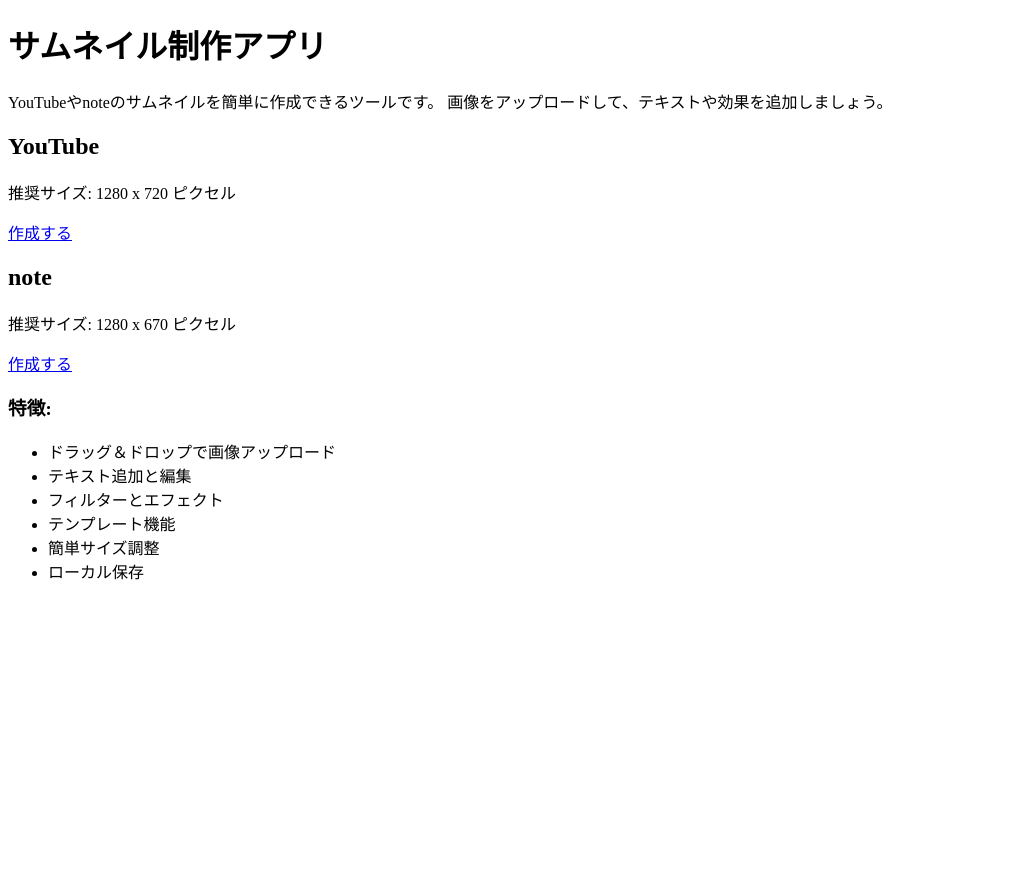
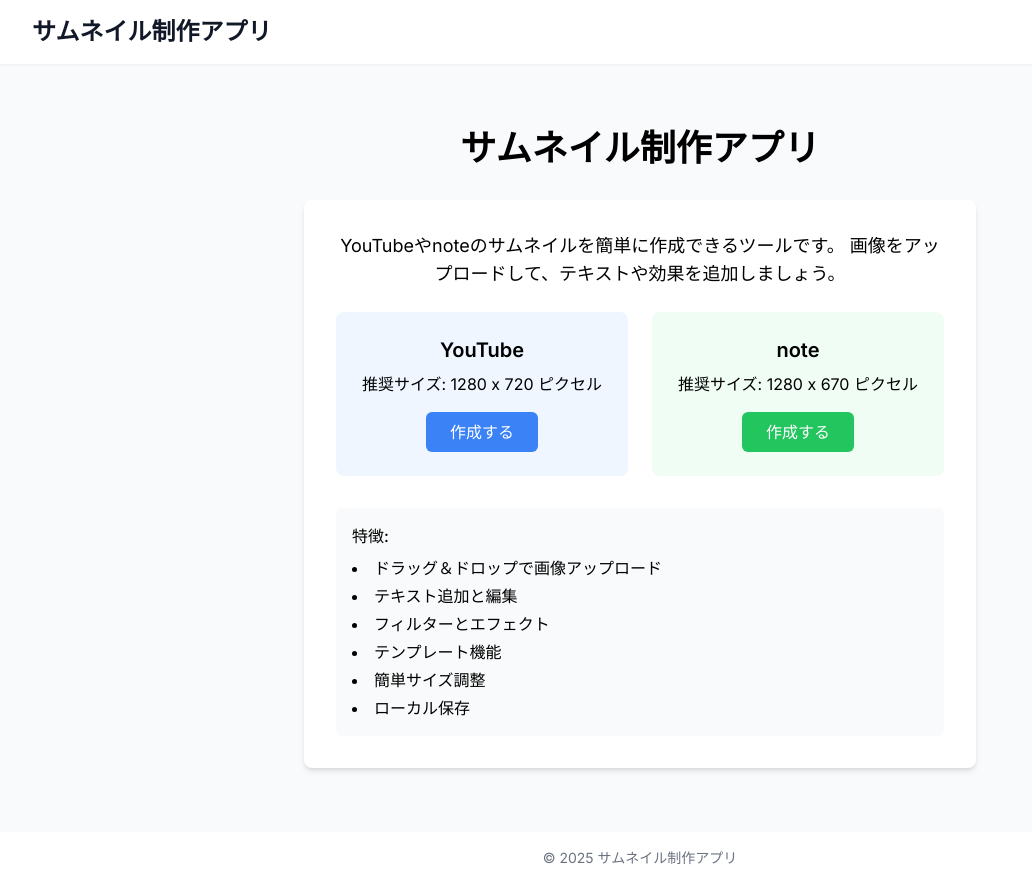
Before and after one commit to Yuuta12-maker/thumbnail-creator, a Next.js app: page / in a window 1280 px wide. Shown: the whole page, without its empty margins (0-1032 px from the left). Before the commit the page ends 800 px from the top, so only its background shows below. Built offline with nearby package versions, Linux system fonts and the light colour scheme.

Commit message:
ルートレイアウトファイルを追加

```diff
--- /dev/null
+++ b/src/app/layout.tsx
@@ -0,0 +1,44 @@
+import './globals.css'
+import type { Metadata } from 'next'
+import { Inter } from 'next/font/google'
+
+const inter = Inter({ subsets: ['latin'] })
+
+export const metadata: Metadata = {
+  title: 'サムネイル制作アプリ',
+  description: 'YouTubeやnoteのサムネイルを簡単に作成できるWebアプリ',
+}
+
+export default function RootLayout({
+  children,
+}: {
+  children: React.ReactNode
+}) {
+  return (
+    <html lang="ja">
+      <body className={inter.className}>
+        <div className="min-h-screen bg-gray-50">
+          <header className="bg-white shadow-sm">
+            <div className="max-w-7xl mx-auto px-4 sm:px-6 lg:px-8">
+              <div className="flex justify-between h-16 items-center">
+                <h1 className="text-2xl font-bold text-gray-900">サムネイル制作アプリ</h1>
+              </div>
+            </div>
+          </header>
+          <main>
+            <div className="max-w-7xl mx-auto px-4 sm:px-6 lg:px-8 py-6">
+              {children}
+            </div>
+          </main>
+          <footer className="bg-white mt-auto">
+            <div className="max-w-7xl mx-auto px-4 sm:px-6 lg:px-8 py-4">
+              <p className="text-center text-gray-500 text-sm">
+                © {new Date().getFullYear()} サムネイル制作アプリ
+              </p>
+            </div>
+          </footer>
+        </div>
+      </body>
+    </html>
+  )
+}
```
